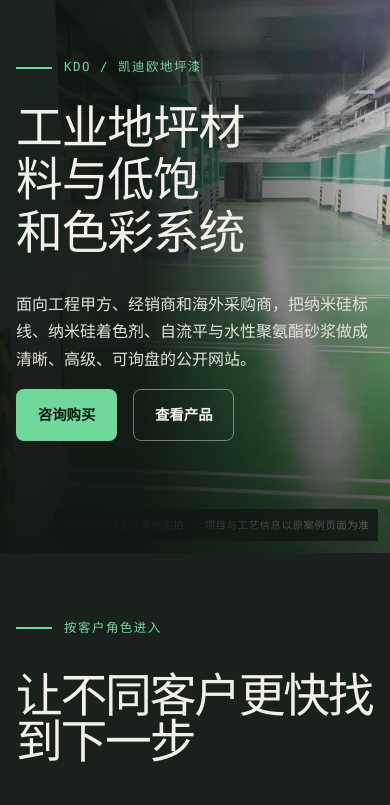
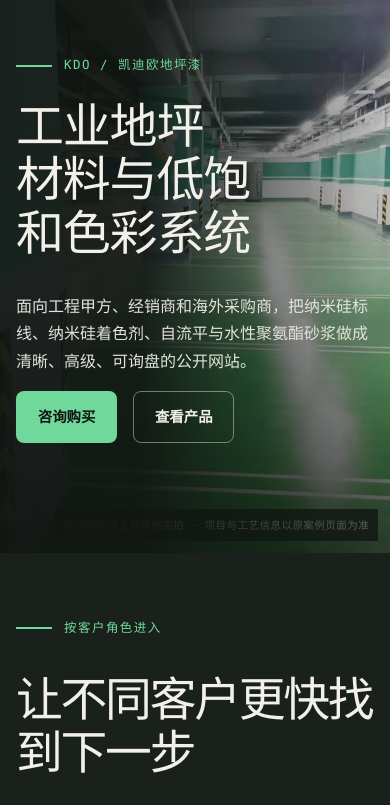
Before and after one commit to Lucas18015056264-hash/kaidiou-premium-site, a React (Vite) app: page / in a window 390 px wide. Shown: the part 140-945 px from the top of the page. Built offline with nearby package versions, Linux system fonts and the light colour scheme; no server answers.

Commit message:
Fix editorial typography responsive overrides

```diff
--- a/src/styles/global.css
+++ b/src/styles/global.css
@@ -527,7 +527,7 @@ h2 {
 .home-page h2 {
   font-size: clamp(2.25rem, 4.7vw, 5.75rem);
   letter-spacing: -0.048em;
-  line-height: 0.98;
+  line-height: 1.12;
 }
 
 .home-page h3 {
--- a/src/styles/v2.css
+++ b/src/styles/v2.css
@@ -768,8 +768,8 @@
   }
 
   .kdo-home-hero h1 {
-    max-width: 10.5ch;
-    font-size: clamp(2.85rem, 12vw, 4.35rem);
+    max-width: 9.5ch;
+    font-size: clamp(3rem, 10vw, 4.9rem);
   }
 
   .kdo-home-hero__copy > p:not(.eyebrow) {
```
Also changed, not shown: .superpowers/sdd/task-1-report.md (added), 1 other file (tests, documents, lock files or other folders).
